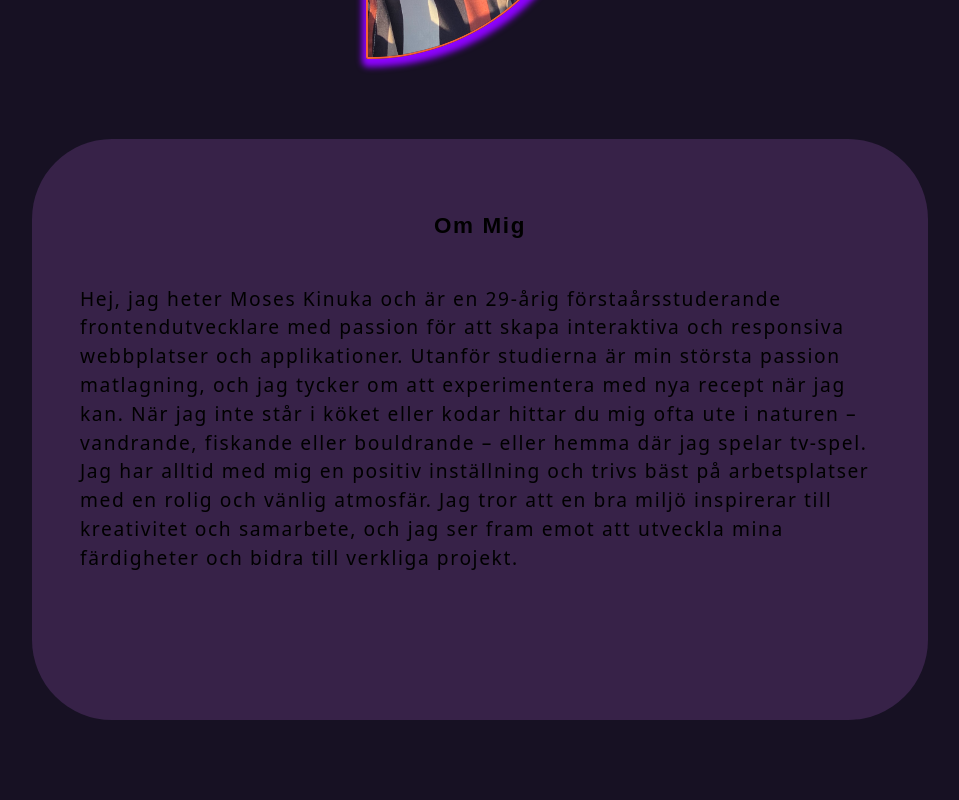
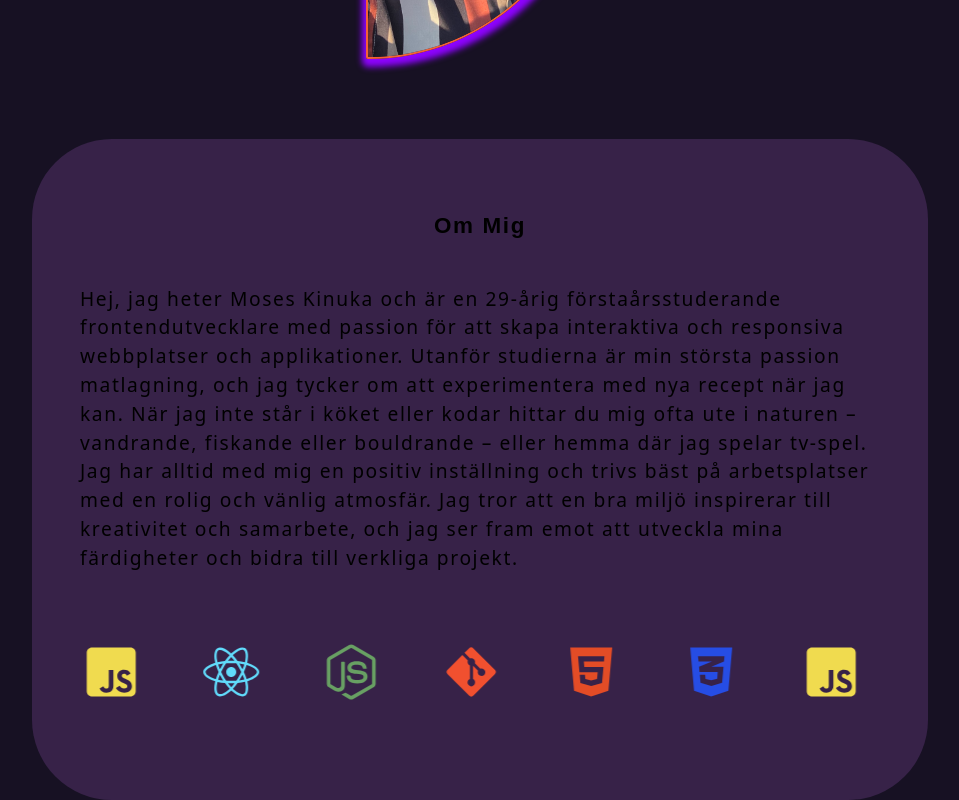
Before and after one commit to mkinuka/portfolio, a React (Vite) app: page /About in a window 1280 px wide. Shown: the part 510-1310 px from the top of the page, without its empty margins (160-1119 px from the left). Before the commit the page ends 1230 px from the top, so only its background shows below. Built offline with nearby package versions, Linux system fonts and the light colour scheme.

Commit message:
hotfix to autoplay css

```diff
--- a/src/styles/AutoPlaySlideshow.css
+++ b/src/styles/AutoPlaySlideshow.css
@@ -1,16 +1,17 @@
 .slideshow-container {
-    position: relative;
-    width: 40vw;
-    height: 10vh;
-    overflow: hidden;
-    margin: 0 auto;
+  position: relative;
+  overflow: hidden;
+  width: 50rem;
+  height: 10rem;
+  margin: 0 auto;
+  display: flex;
+  align-items: center;
 }
 
 .slideshow-track {
   display: flex;
-  position: absolute;
-  animation: slide 15s linear infinite;
   width: max-content;
+  animation: scroll 15s linear infinite;
 }
 
 .slideshow-icons {
@@ -20,8 +21,7 @@
   align-items: center;
 }
 
-/*Keyframes för animationen */
-@keyframes slide {
+@keyframes scroll {
   0% {
     transform: translateX(0);
   }
@@ -30,7 +30,6 @@
   }
 }
 
-/* Ikon-storlekar och färger */
 .html-icon {
   color: #e34c26;
   font-size: 3.5rem;
```
